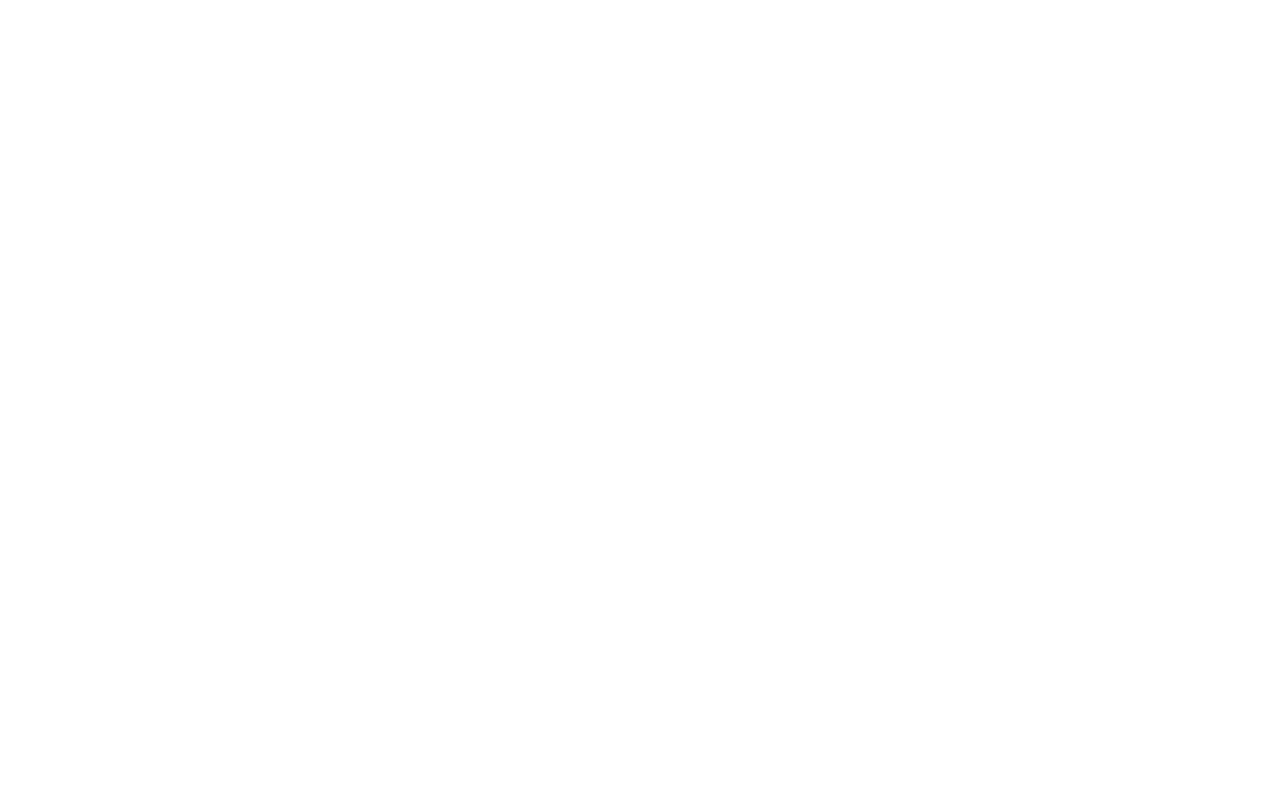
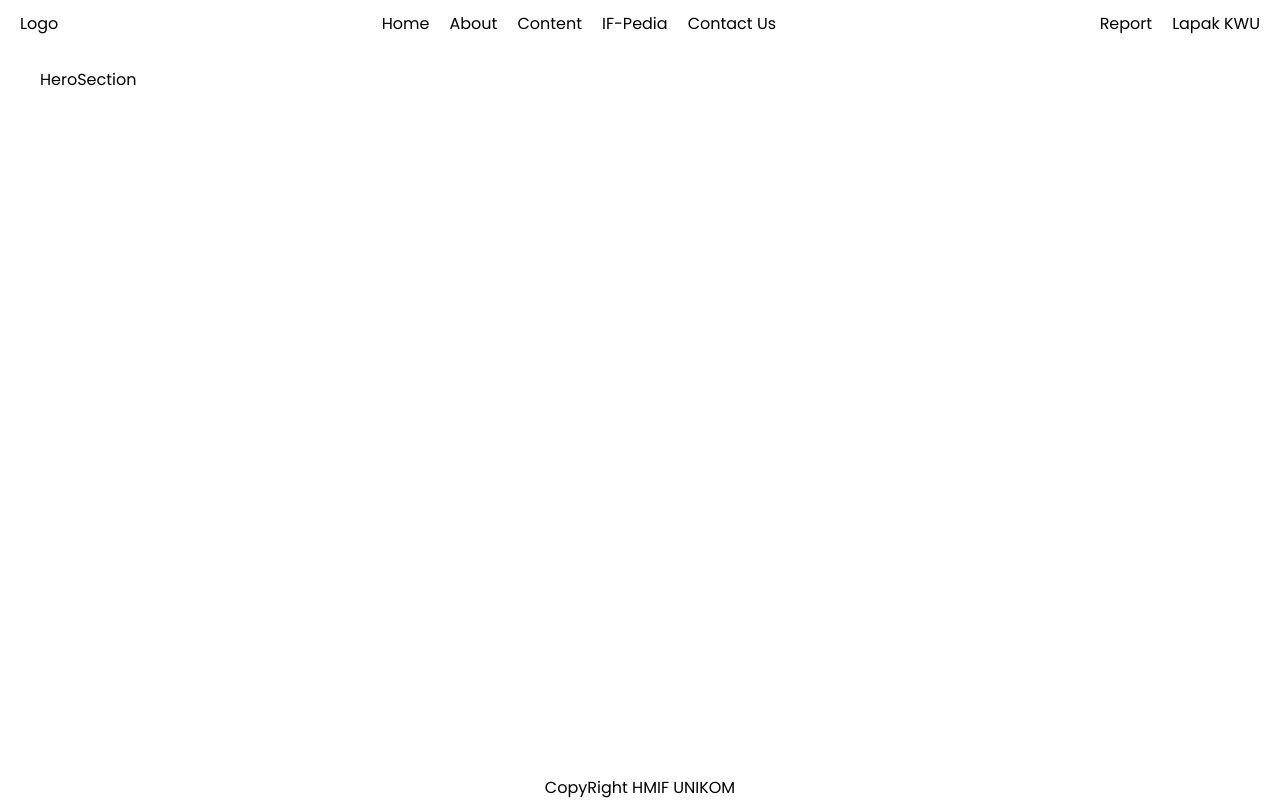
Before and after one commit to HMIF-PWTI/fe-management-external, a React (Vite) app: page / in a window 1280 px wide. Built offline with nearby package versions, Linux system fonts and the light colour scheme.

Commit message:
[UPDATE]: Add Layout Header & Footer

```diff
--- a/src/App.tsx
+++ b/src/App.tsx
@@ -1,5 +1,23 @@
+import { BrowserRouter, Route, Routes } from "react-router-dom";
+import HeaderNavigation from "./components/Layouts/HeaderNavigation";
+import Footer from "./components/Layouts/Footer";
+import HomePage from "./pages/HomePage";
+
+
 function App() {
-  return <div></div>;
+  return (
+    <BrowserRouter>
+    <div className="flex flex-col min-h-screen">
+      <HeaderNavigation />
+      <main className="flex-1">
+        <Routes>
+          <Route path="/" element={<HomePage />} />
+        </Routes>
+      </main>
+      <Footer />
+    </div>
+    </BrowserRouter>
+  );
 }
 
 export default App;
--- /dev/null
+++ b/src/components/Layouts/Footer.tsx
@@ -0,0 +1,9 @@
+const Footer = () => {
+  return (
+    <div className="flex items-center justify-center">
+      <p>CopyRight HMIF UNIKOM</p>
+    </div>
+  );
+};
+
+export default Footer;
--- /dev/null
+++ b/src/components/Layouts/HeaderNavigation.tsx
@@ -0,0 +1,22 @@
+const HeaderNavigation = () => {
+  return (
+    <div className="flex justify-between px-5 py-3 items-center">
+      <div>
+        <h1>Logo</h1>
+      </div>
+      <div className="space-x-5">
+        <a href="">Home</a>
+        <a href="">About</a>
+        <a href="">Content</a>
+        <a href="">IF-Pedia</a>
+        <a href="">Contact Us</a>
+      </div>
+      <div className="space-x-5">
+        <a href="">Report</a>
+        <a href="">Lapak KWU</a>
+      </div>
+    </div>
+  );
+};
+
+export default HeaderNavigation;
--- /dev/null
+++ b/src/pages/HomePage/Section/HeroSection.tsx
@@ -0,0 +1,8 @@
+
+const HeroSection = () => {
+  return (
+    <div>HeroSection</div>
+  )
+}
+
+export default HeroSection;
--- /dev/null
+++ b/src/pages/HomePage/index.tsx
@@ -0,0 +1,11 @@
+import HeroSection from "./Section/HeroSection";
+
+const HomePage = () => {
+  return (
+    <div className="px-10 py-5">
+      <HeroSection />
+    </div>
+  );
+};
+
+export default HomePage;
```
